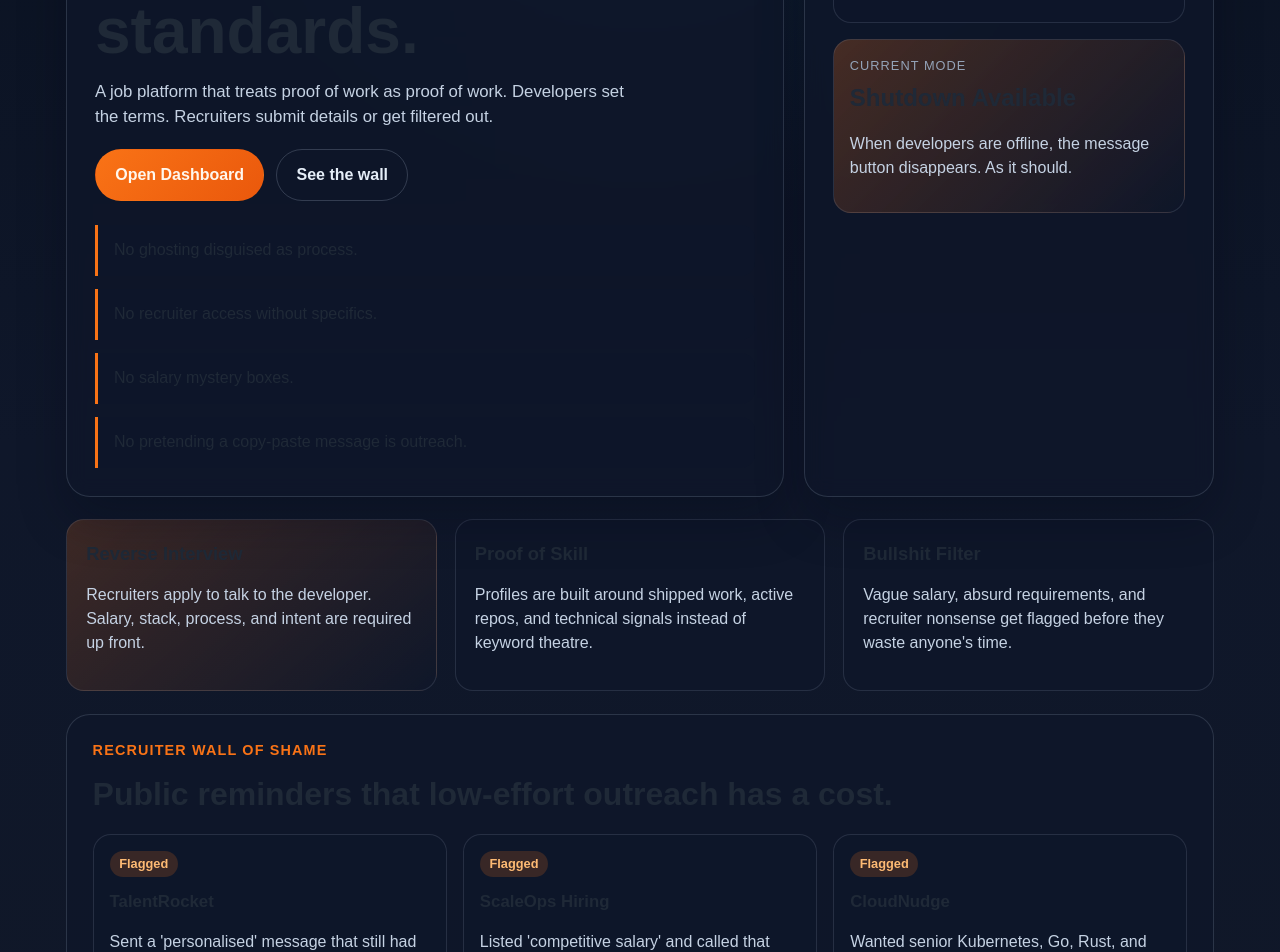
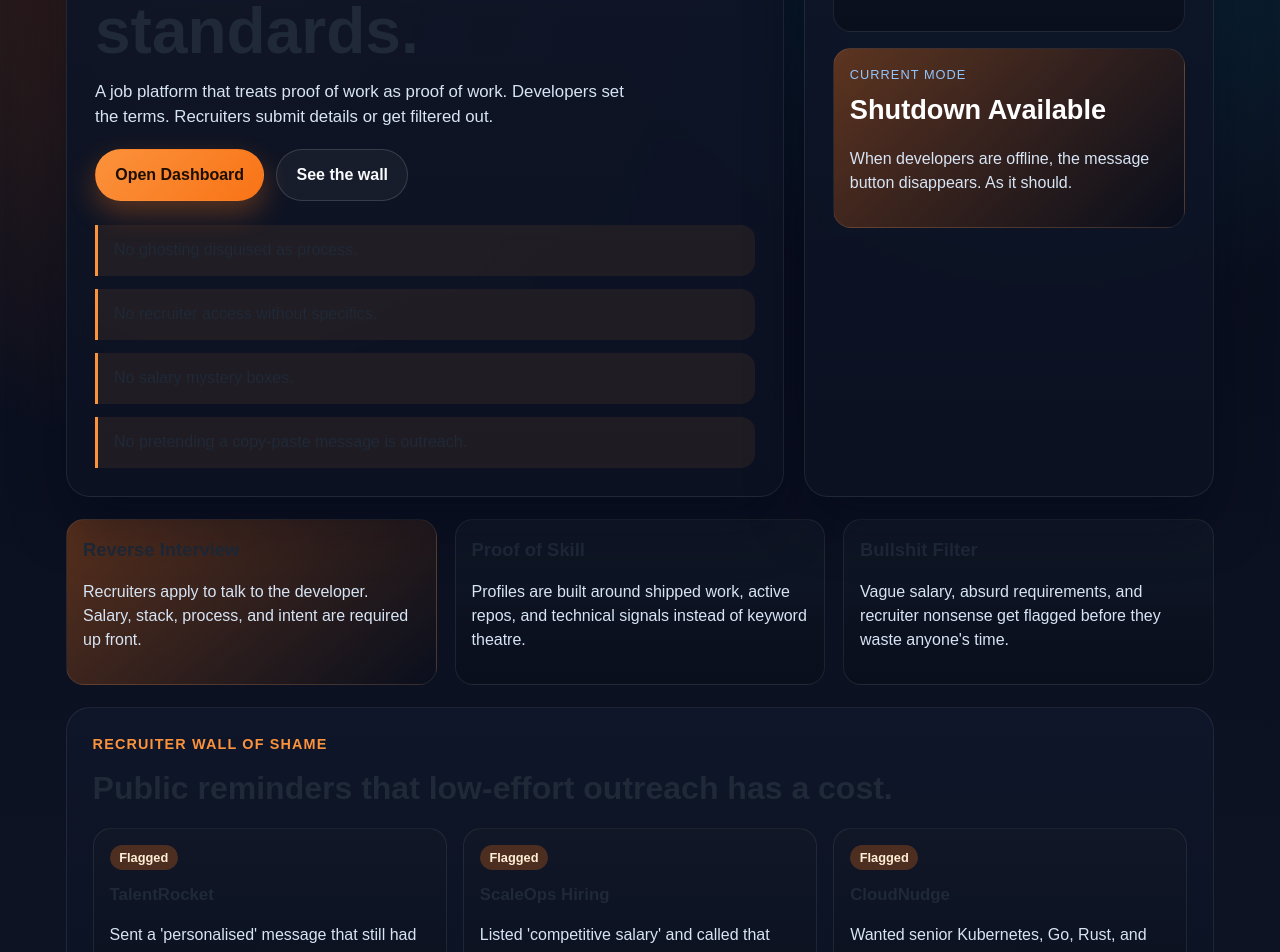
Before and after one commit to Ij888/by_devs_for_devs, a Vue app in the folder apps/web/: page / in a window 1280 px wide. Shown: the part 420-1372 px from the top of the page. Built offline with nearby package versions, Linux system fonts and the light colour scheme; no server answers.

Commit message:
feat: redesign homepage and dashboard

```diff
--- a/apps/web/src/styles/base.css
+++ b/apps/web/src/styles/base.css
@@ -1,10 +1,11 @@
 :root {
   font-family: "Segoe UI", Arial, sans-serif;
   line-height: 1.5;
-  color: #e5eef8;
+  color: #f8fafc;
   background:
-    radial-gradient(circle at top, rgba(56, 189, 248, 0.12), transparent 30%),
-    linear-gradient(180deg, #09111f 0%, #0f172a 42%, #111827 100%);
+    radial-gradient(circle at 18% 18%, rgba(249, 115, 22, 0.22), transparent 26%),
+    radial-gradient(circle at 82% 12%, rgba(34, 211, 238, 0.18), transparent 24%),
+    linear-gradient(180deg, #050816 0%, #0b1020 44%, #111827 100%);
 }
 
 * {
@@ -15,8 +16,9 @@ body {
   margin: 0;
   min-height: 100vh;
   background:
-    radial-gradient(circle at top, rgba(56, 189, 248, 0.12), transparent 30%),
-    linear-gradient(180deg, #09111f 0%, #0f172a 42%, #111827 100%);
+    radial-gradient(circle at 18% 18%, rgba(249, 115, 22, 0.22), transparent 26%),
+    radial-gradient(circle at 82% 12%, rgba(34, 211, 238, 0.18), transparent 24%),
+    linear-gradient(180deg, #050816 0%, #0b1020 44%, #111827 100%);
 }
 
 a {
@@ -45,11 +47,13 @@ a {
 .hero-signal-board,
 .dashboard-panel,
 .dashboard-hero {
-  background: rgba(15, 23, 42, 0.78);
-  border: 1px solid rgba(148, 163, 184, 0.22);
+  background: linear-gradient(180deg, rgba(15, 23, 42, 0.9), rgba(12, 18, 34, 0.96));
+  border: 1px solid rgba(248, 250, 252, 0.08);
   border-radius: 24px;
   padding: 1.75rem;
-  box-shadow: 0 22px 48px rgba(2, 6, 23, 0.28);
+  box-shadow:
+    0 24px 56px rgba(2, 6, 23, 0.44),
+    inset 0 1px 0 rgba(255, 255, 255, 0.04);
   backdrop-filter: blur(10px);
 }
 
@@ -57,7 +61,7 @@ a {
   margin: 0 0 0.5rem;
   font-size: 0.9rem;
   font-weight: 700;
-  color: #f97316;
+  color: #fb923c;
   text-transform: uppercase;
   letter-spacing: 0.08em;
 }
@@ -73,7 +77,7 @@ a {
 .hero-copy {
   margin: 1rem 0 0;
   max-width: 58ch;
-  color: #c5d2e3;
+  color: #d7e4f4;
   font-size: 1.05rem;
 }
 
@@ -95,18 +99,25 @@ a {
 .dump-card,
 .shame-card,
 .shame-feed-item,
-.feature-card {
-  border: 1px solid rgba(148, 163, 184, 0.18);
+.feature-card,
+.application-card {
+  border: 1px solid rgba(255, 255, 255, 0.08);
   border-radius: 18px;
-  background: rgba(15, 23, 42, 0.72);
+  background: linear-gradient(180deg, rgba(17, 24, 39, 0.9), rgba(10, 15, 29, 0.98));
 }
 
-.signal-card {
+.signal-card,
+.metric-card,
+.feature-card,
+.shame-card,
+.shame-feed-item,
+.application-card,
+.dump-card {
   padding: 1rem;
 }
 
 .signal-card-accent {
-  background: linear-gradient(135deg, rgba(249, 115, 22, 0.24), rgba(15, 23, 42, 0.72));
+  background: linear-gradient(135deg, rgba(249, 115, 22, 0.34), rgba(9, 14, 28, 0.98));
 }
 
 .signal-label,
@@ -115,14 +126,15 @@ a {
   font-size: 0.8rem;
   text-transform: uppercase;
   letter-spacing: 0.08em;
-  color: #94a3b8;
+  color: #93c5fd;
 }
 
 .signal-card strong,
 .metric-card strong {
   display: block;
   margin-top: 0.35rem;
-  font-size: 1.5rem;
+  font-size: 1.7rem;
+  color: #ffffff;
 }
 
 .signal-card p,
@@ -132,8 +144,10 @@ a {
 .quote-card,
 .shame-feed-item p,
 .dump-card p,
-.dashboard-copy {
-  color: #c5d2e3;
+.dashboard-copy,
+.application-role,
+.application-date {
+  color: #d7e4f4;
 }
 
 .manifesto-list,
@@ -151,8 +165,8 @@ a {
 
 .manifesto-list li {
   padding: 0.85rem 1rem;
-  border-left: 3px solid #f97316;
-  background: rgba(15, 23, 42, 0.5);
+  border-left: 3px solid #fb923c;
+  background: rgba(251, 146, 60, 0.08);
   border-radius: 0 14px 14px 0;
 }
 
@@ -161,12 +175,13 @@ a {
   border-radius: 999px;
   padding: 0.8rem 1.2rem;
   text-decoration: none;
-  font-weight: 600;
+  font-weight: 700;
   border: 1px solid transparent;
   transition:
     transform 160ms ease,
     border-color 160ms ease,
-    background 160ms ease;
+    background 160ms ease,
+    box-shadow 160ms ease;
 }
 
 .button:hover {
@@ -174,14 +189,15 @@ a {
 }
 
 .button-primary {
-  background: linear-gradient(135deg, #f97316, #ea580c);
-  color: #fff7ed;
+  background: linear-gradient(135deg, #fb923c, #f97316);
+  color: #1c0f02;
+  box-shadow: 0 12px 28px rgba(249, 115, 22, 0.32);
 }
 
 .button-secondary {
-  background: transparent;
-  color: #e5eef8;
-  border-color: rgba(148, 163, 184, 0.28);
+  background: rgba(255, 255, 255, 0.04);
+  color: #f8fafc;
+  border-color: rgba(255, 255, 255, 0.14);
 }
 
 .feature-grid {
@@ -191,12 +207,8 @@ a {
   margin-top: 1.4rem;
 }
 
-.feature-card {
-  padding: 1.2rem;
-}
-
 .feature-card-strong {
-  background: linear-gradient(140deg, rgba(249, 115, 22, 0.2), rgba(15, 23, 42, 0.72));
+  background: linear-gradient(140deg, rgba(249, 115, 22, 0.32), rgba(10, 15, 29, 0.98));
 }
 
 .feature-card h2 {
@@ -219,8 +231,8 @@ a {
   margin-top: 1.4rem;
   padding: 1.6rem;
   border-radius: 24px;
-  background: rgba(15, 23, 42, 0.78);
-  border: 1px solid rgba(148, 163, 184, 0.22);
+  background: linear-gradient(180deg, rgba(15, 23, 42, 0.9), rgba(12, 18, 34, 0.96));
+  border: 1px solid rgba(255, 255, 255, 0.08);
 }
 
 .shame-grid,
@@ -235,11 +247,6 @@ a {
   grid-template-columns: repeat(auto-fit, minmax(220px, 1fr));
 }
 
-.shame-card,
-.dump-card {
-  padding: 1rem;
-}
-
 .shame-badge,
 .severity-pill {
   display: inline-flex;
@@ -247,8 +254,8 @@ a {
   justify-content: center;
   padding: 0.2rem 0.6rem;
   border-radius: 999px;
-  background: rgba(249, 115, 22, 0.18);
-  color: #fdba74;
+  background: rgba(249, 115, 22, 0.26);
+  color: #ffedd5;
   font-size: 0.8rem;
   font-weight: 700;
 }
@@ -267,8 +274,8 @@ a {
 .quote-card {
   margin: 0;
   padding: 1rem 1.1rem;
-  border-left: 3px solid #38bdf8;
-  background: rgba(15, 23, 42, 0.52);
+  border-left: 3px solid #22d3ee;
+  background: linear-gradient(90deg, rgba(34, 211, 238, 0.12), rgba(15, 23, 42, 0.54));
   border-radius: 0 18px 18px 0;
 }
 
@@ -283,12 +290,8 @@ a {
   gap: 0.9rem;
 }
 
-.metric-card {
-  padding: 1rem;
-}
-
 .metric-card-alert {
-  background: linear-gradient(135deg, rgba(239, 68, 68, 0.22), rgba(15, 23, 42, 0.72));
+  background: linear-gradient(135deg, rgba(239, 68, 68, 0.34), rgba(10, 15, 29, 0.98));
 }
 
 .dashboard-grid {
@@ -299,10 +302,6 @@ a {
 
 .dashboard-panel {
   padding: 1.5rem;
-}
-
-.dashboard-panel-wide {
-  grid-column: span 1;
 }
 
 .panel-heading {
@@ -333,17 +332,21 @@ a {
 .field input,
 .field select {
   width: 100%;
-  border: 1px solid rgba(148, 163, 184, 0.22);
+  border: 1px solid rgba(255, 255, 255, 0.12);
   border-radius: 14px;
   padding: 0.75rem 0.85rem;
   font: inherit;
-  background: rgba(2, 6, 23, 0.45);
-  color: #e5eef8;
+  background: rgba(255, 255, 255, 0.05);
+  color: #f8fafc;
+}
+
+.field input::placeholder {
+  color: #93a9c5;
 }
 
 .status-message {
   margin: 1rem 0 0;
-  color: #c5d2e3;
+  color: #d7e4f4;
 }
 
 .status-error {
@@ -356,10 +359,6 @@ a {
   gap: 1rem;
 }
 
-.application-card {
-  padding: 1rem;
-}
-
 .application-card-header {
   display: flex;
   justify-content: space-between;
@@ -370,26 +369,16 @@ a {
 .application-status {
   padding: 0.2rem 0.6rem;
   border-radius: 999px;
-  background: rgba(56, 189, 248, 0.18);
-  color: #7dd3fc;
+  background: rgba(34, 211, 238, 0.18);
+  color: #a5f3fc;
   font-size: 0.85rem;
   font-weight: 700;
-}
-
-.application-role,
-.application-date {
-  margin: 0.45rem 0 0;
-  color: #c5d2e3;
 }
 
 .shame-feed {
   display: grid;
   gap: 1rem;
   margin: 0;
-}
-
-.shame-feed-item {
-  padding: 1rem;
 }
 
 .shame-feed-header {
@@ -401,13 +390,6 @@ a {
 
 .dump-grid {
   margin-top: 1rem;
-}
-
-@media (max-width: 640px) {
-  .application-card-header {
-    flex-direction: column;
-    align-items: flex-start;
-  }
 }
 
 @media (max-width: 900px) {
@@ -433,4 +415,9 @@ a {
     padding: 1.2rem;
     border-radius: 18px;
   }
+
+  .application-card-header {
+    flex-direction: column;
+    align-items: flex-start;
+  }
 }
--- a/apps/web/src/views/DashboardView.vue
+++ b/apps/web/src/views/DashboardView.vue
@@ -186,7 +186,7 @@ onMounted(loadApplications);
 
           <div class="dump-grid">
             <article v-for="quote in dumpQuotes" :key="quote" class="dump-card">
-              <p>“{{ quote }}”</p>
+              <p>"{{ quote }}"</p>
             </article>
           </div>
         </section>
--- a/apps/web/src/views/HomeView.vue
+++ b/apps/web/src/views/HomeView.vue
@@ -125,7 +125,7 @@ const manifesto = [
 
       <div class="quote-list" aria-label="Recruiter quote list">
         <blockquote v-for="quote in recruiterQuotes" :key="quote" class="quote-card">
-          “{{ quote }}”
+          "{{ quote }}"
         </blockquote>
       </div>
     </section>
```
